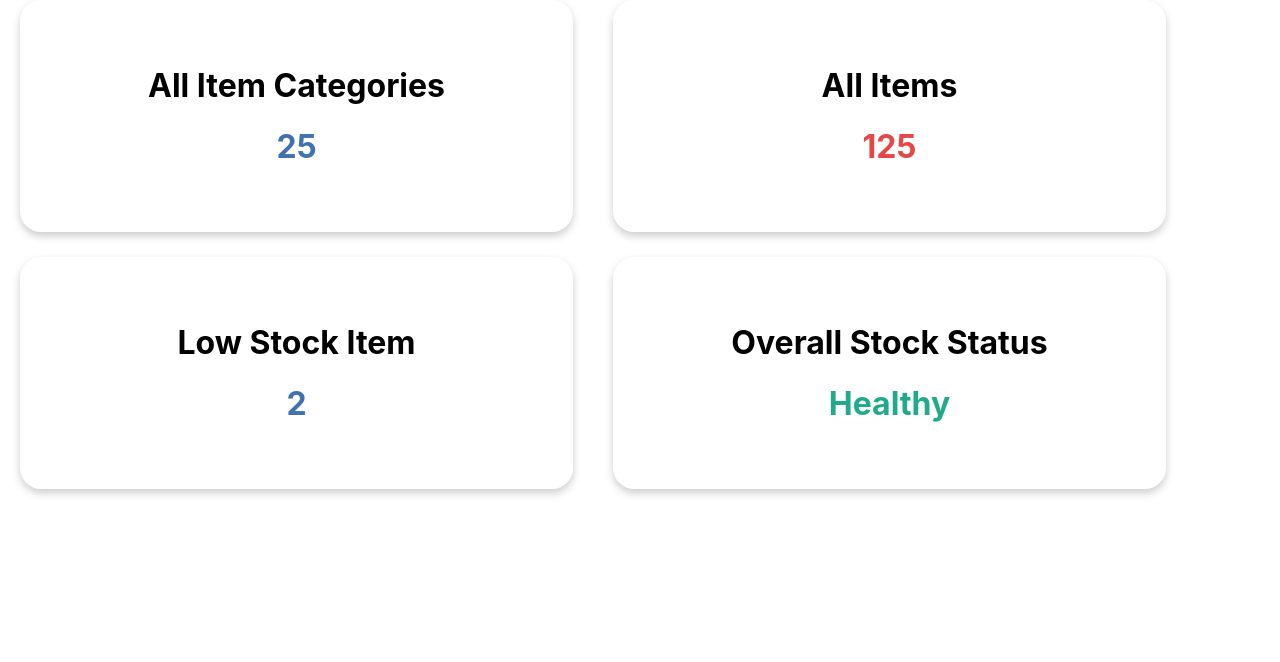
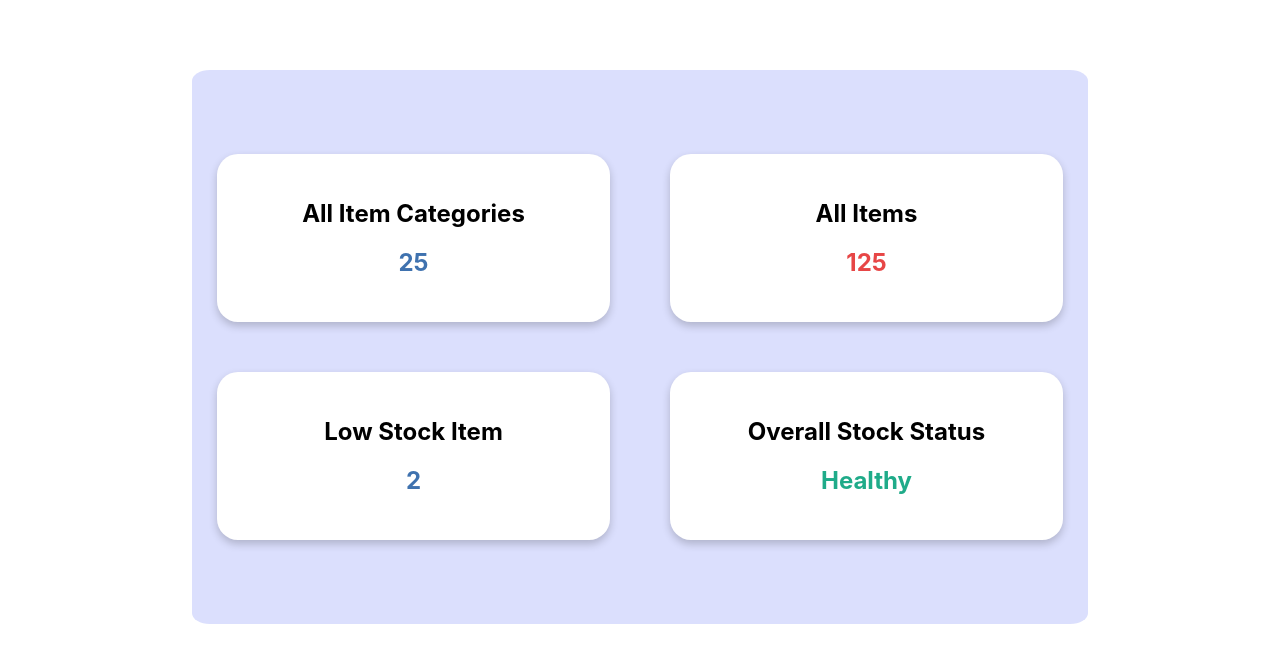
Before and after one commit to MrSilent2001/Sales-And-Inventory-Management-System, a React (Create React App) app: page / in a window 1280 px wide. Shown: the top 662 px of the page. Built offline with nearby package versions, Linux system fonts and the light colour scheme.

Commit message:
Inventory Landing Page's Cards Added to the Landing Page

```diff
--- a/src/components/inventoryLandingCard/inventoryLandingCard.css
+++ b/src/components/inventoryLandingCard/inventoryLandingCard.css
@@ -1,9 +1,9 @@
 .inventoryLandingCard{
-    width: 34.563rem;
-    height: 14.5rem;
+    width: 24.563em;
+    height: 10.5em;
     background-color: #FFFFFF;
     box-shadow: 0 4px 8px rgba(0, 0, 0, 0.2);
-    border-radius: 1.313rem;
+    border-radius: 1.313em;
     display: flex;
     align-items: center;
     justify-content: center;
--- a/src/components/inventoryLandingCard/inventoryLandingCard.js
+++ b/src/components/inventoryLandingCard/inventoryLandingCard.js
@@ -6,10 +6,10 @@ function inventoryLandingCard(props){
         <div className="inventoryLandingCard">
             <div>
                 <div className="detailTopic">
-                    <h1>{props.topic}</h1>
+                    <h2>{props.topic}</h2>
                 </div>
                 <div className="values">
-                    <h1 style={{ color: props.textColor }}>{props.inventoryValues}</h1>
+                    <h2 style={{ color: props.textColor }}>{props.inventoryValues}</h2>
                 </div>
             </div>
         </div>
--- a/src/pages/inventory landing page/inventoryLanding.css
+++ b/src/pages/inventory landing page/inventoryLanding.css
@@ -1,12 +1,20 @@
 .inventoryLandingOuter{
     width: 100%;
     height: 100%;
+    display: flex;
+    justify-content: center;
+    padding: 70px 0;
 }
 
 .inventoryLandingInner{
-    width: 95%;
-    height: 714px;
+    width: 70%;
+    height: 34.625em;
     background-color: #DBDFFD;
+    border-radius: 2%;
+    display: flex;
+    flex-direction: column;
+    align-items: center;
+    justify-content: center;
 }
 
 .cardRow{
@@ -15,6 +23,10 @@
 }
 
 .landingCard{
-    padding: 0 20px;
-    margin: 0 0 25px 0;
+    padding: 0 30px;
+    margin: 0 0 50px 0;
 }
+
+.secondCardRow{
+    margin: 0;
+}
--- a/src/pages/inventory landing page/inventoryLanding.js
+++ b/src/pages/inventory landing page/inventoryLanding.js
@@ -8,7 +8,7 @@ function InventoryLanding(){
 
     return(
         <div className="inventoryLandingOuter">
-            <div className="InventoryLandingInner">
+            <div className="inventoryLandingInner">
                 <div className="cardRow">
                     <div className="landingCard">
                         <InventoryLandingCard
@@ -22,12 +22,12 @@ function InventoryLanding(){
                     </div>
                 </div>
                 <div className="cardRow">
-                    <div className="landingCard">
+                    <div className="landingCard secondCardRow">
                         <InventoryLandingCard
                             topic="Low Stock Item" inventoryValues="2" textColor="#3F72AF">
                         </InventoryLandingCard>
                     </div>
-                    <div className="landingCard">
+                    <div className="landingCard secondCardRow">
                         <InventoryLandingCard
                             topic="Overall Stock Status" inventoryValues="Healthy" textColor="#1FAB89">
                         </InventoryLandingCard>
```
